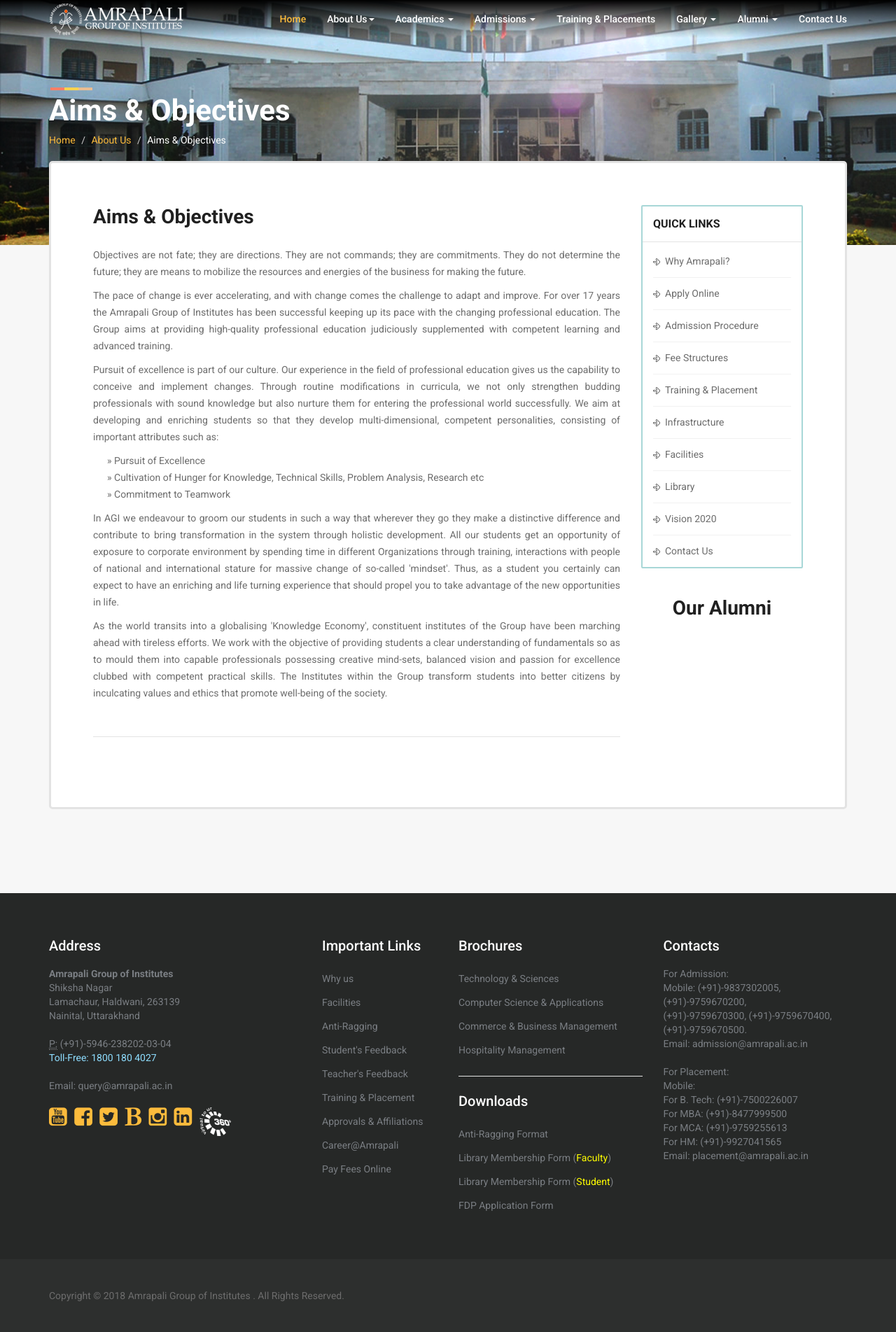
After one commit to navtewari/ai_new, a CodeIgniter app: page /ai_new/index.php/agi/aimsObjectives in a window 1280 px wide. The commit adds this page. Shown: the whole page at 70% size. Run offline with CodeIgniter, Linux system fonts and the light colour scheme; data that the repository does not hold is empty.

Commit message:
updates
updates

```diff
--- a/application/controllers/Agi.php
+++ b/application/controllers/Agi.php
@@ -7,50 +7,33 @@
         parent::__construct();
         $this->load->model('Web_model', 'wm');
     }
-    public function index() {
-        $data_['rnews_'] = $this->get_most_recent_news();
-        $data_['upcoming'] = $this->get_most_recent_upcoming();
-        $data_['announcements'] = $this->get_most_recent_announcements();
-        $data_['alumniProfile']= $this->get_all_alumni_enabled();
-
+    function index() {
+        $data_ = $this->commondata();
         $this->load->view('templates/header');
         $this->load->view('index', $data_);
         $this->load->view('templates/footer');
     }
 
-    public function ceoMessage() {
-        $data_['alumniProfile']= $this->get_all_alumni_enabled();
+    function ceoMessage() {
+        $data_['alumniProfile']= $this->wm->get_all_alumniProfile_distinct();
         $this->load->view('templates/header');
         $this->load->view('ceo-message', $data_);
         $this->load->view('templates/footer');
     }
 
-    function get_most_recent_news() {
-        $this->load->model('Web_model', 'wm');
-        $lnews_ = $this->wm->get_most_recent_news();
-        return $lnews_;
-    }
-    function get_most_recent_upcoming(){
-        $this->load->model('Web_model', 'wm');
-        $upcoming = $this->wm->get_most_recent_upcoming();
-        return $upcoming;
-    }
-    function get_most_recent_announcements(){
-        $this->load->model('Web_model', 'wm');
-        $announcements = $this->wm->get_most_recent_announcements();
-        return $announcements;
+    function aimsObjectives(){
+        $data_['alumniProfile']= $this->wm->get_all_alumniProfile_distinct();
+        $this->load->view('templates/header');
+        $this->load->view('aims-objectives', $data_);
+        $this->load->view('templates/footer');
     }
 
-    function get_after_most_recent_news() {
-        $this->load->model('web_model', 'wm');
-        $rnews_ = $this->wm->get_after_most_recent_news();
-        return $rnews_;
+    function commondata(){
+        $data_['rnews_'] = $this->wm->get_most_recent_news();
+        $data_['upcoming'] = $this->wm->get_most_recent_upcoming();
+        $data_['announcements'] = $this->wm->get_most_recent_announcements();
+        $data_['alumniProfile']= $this->wm->get_all_alumniProfile_distinct();
+
+        return $data_;
     }
-
-    function get_all_alumni_enabled(){
-        $this->load->model('web_model', 'wm');
-        $alumni_ = $this->wm->get_all_alumniProfile_distinct();
-        return $alumni_;
-    }
-
 }
--- /dev/null
+++ b/application/views/aims-objectives.php
@@ -0,0 +1,71 @@
+    <body>
+        <div id="st-container" class="st-container">
+            <div class="st-pusher">
+                <div class="st-content">
+                    <div class="st-content-inner">
+                        <header>
+                            <?php $this->load->view('templates/menu'); ?>
+                        </header>
+
+                        <section class="page-header-wrapper">
+                            <div class="container">
+                                <div class="row">
+                                    <div class="col-md-12">
+                                        <div class="page-header">
+                                            <h1>Aims &amp; Objectives</h1>
+                                        </div>
+                                        <ol class="breadcrumb">
+                                            <li><a href="#">Home</a></li>
+                                            <li><a href="#">About Us</a></li>
+                                            <li class="active">Aims &amp; Objectives</li>
+                                        </ol>
+                                    </div>
+                                </div><!-- /.row -->
+                            </div><!-- /.container-fluid -->
+                        </section>
+
+
+                        <div class="container">
+                            <div class="content-wrapper">
+                                <div class="inner-content">
+                                    <div class="row">
+                                        <div class="col-xs-12 col-md-9 col-sm-8">
+                                            <article class="blog-post-wrapper single-article">
+                                                <header class="entry-header">
+                                                    <h2 class="entry-title"><a href="blog-single.html">Aims &amp; Objectives</a></h2>
+                                                </header><!-- /.entry-header -->
+
+                                                <div class="entry-content">
+                                                    <p>
+                                                        Objectives are not fate; they are directions. They are not commands; they are commitments. They do not determine the future; they are means to mobilize the resources and energies of the business for making the future.
+                                                    </p>
+                                                    <p>
+                                                        The pace of change is ever accelerating, and with change comes the challenge to adapt and improve. For over 17 years the Amrapali Group of Institutes has been successful keeping up its pace with the changing professional education. The Group aims at providing high-quality professional education judiciously supplemented with competent learning and advanced training.
+                                                    </p>
+
+                                                    <p>
+                                                        Pursuit of excellence is part of our culture. Our experience in the field of professional education gives us the capability to conceive and implement changes. Through routine modifications in curricula, we not only strengthen budding professionals with sound knowledge but also nurture them for entering the professional world successfully. We aim at developing and enriching students so that they develop multi-dimensional, competent personalities, consisting of important attributes such as:
+                                                        <p style="margin-left: 20px;">
+                                                            » Pursuit of Excellence <br>
+                                                            » Cultivation of Hunger for Knowledge, Technical Skills, Problem Analysis, Research etc <br>
+                                                            » Commitment to Teamwork
+                                                        </p>
+                                                    </p>
+
+                                                    <p>In AGI we endeavour to groom our students in such a way that wherever they go they make a distinctive difference and contribute to bring transformation in the system through holistic development. All our students get an opportunity of exposure to corporate environment by spending time in different Organizations through training, interactions with people of national and international stature for massive change of so-called 'mindset'. Thus, as a student you certainly can expect to have an enriching and life turning experience that should propel you to take advantage of the new opportunities in life.</p>
+
+                                                    <p>
+                                                        As the world transits into a globalising 'Knowledge Economy', constituent institutes of the Group have been marching ahead with tireless efforts. We work with the objective of providing students a clear understanding of fundamentals so as to mould them into capable professionals possessing creative mind-sets, balanced vision and passion for excellence clubbed with competent practical skills. The Institutes within the Group transform students into better citizens by inculcating values and ethics that promote well-being of the society.
+                                                    </p>
+                                                </div><!-- /.entry-content -->
+                                            </article>
+                                        </div><!-- /.col-md-9 -->
+
+                                        <div class="col-xs-12 col-md-3 col-sm-4" align="center">
+                                            <?php $this->load->view('templates/quick-links');?>
+                                            <?php $this->load->view('templates/alumni-img-scroll');?>
+                                        </div><!-- /.col-md-3 -->
+                                    </div><!-- /.row -->
+                                </div><!-- /.inner-content -->
+                            </div><!-- /.content-wrapper -->
+                        </div><!-- /.container -->
--- a/application/views/templates/menu-mobile.php
+++ b/application/views/templates/menu-mobile.php
@@ -10,7 +10,7 @@
                 <li><a href="#">About <i class="fa fa-arrow-down"></i></a>
                     <ul style="background: #444444">
                         <li><a href="#">CEO's Message</a></li>
-                        <li><a href="#">Aims & Objectives</a></li>
+                        <li><a href="#">Aims &amp; Objectives</a></li>
                         <li><a href="#">Academic Advisory Council</a></li>
                         <li><a href="#">Administration</a></li>
                         <li><a href="#">Vision 2020</a></li>
@@ -21,9 +21,9 @@
 
                 <li><a href="#">Faculty <i class="fa fa-arrow-down"></i></a>
                     <ul style="background: #444444">
-                        <li><a href="#">Technology & Sciences</a></li>
-                        <li><a href="#">Computer Science & Applications</a></li>
-                        <li><a href="#">Commerce & Business Management</a></li>
+                        <li><a href="#">Technology &amp; Sciences</a></li>
+                        <li><a href="#">Computer Science &amp; Applications</a></li>
+                        <li><a href="#">Commerce &amp; Business Management</a></li>
                         <li><a href="#">Hospitality Management</a></li>
                         <li><a href="#">B.Ed</a></li>
                     </ul>
@@ -38,7 +38,7 @@
                         <li><a href="#">FAQ's</a></li>
                     </ul>
                 </li>
-                <li><a href="#">Training & Placements</a></li>
+                <li><a href="#">Training &amp; Placements</a></li>
                 <li><a href="#"> <i class="fa fa-arrow-down"></i>Gallery</a>
                     <ul style="background: #444444">
                         <li><a href="#">Photos</a></li>
--- a/application/views/templates/menu.php
+++ b/application/views/templates/menu.php
@@ -21,8 +21,8 @@
                     <div class="submenu-wrapper submenu-wrapper-topbottom">
                         <div class="submenu-inner  submenu-inner-topbottom">
                             <ul class="dropdown-menu">
-                                <li><a href="<?php echo site_url() . '/Agi/ceoMessage'; ?>">CEO's Message</a></li>
-                                <li><a href="#">Aims & Objectives</a></li>
+                                <li><a href="<?php echo site_url('/Agi/ceoMessage'); ?>">CEO's Message</a></li>
+                                <li><a href="<?php echo site_url('/Agi/aimsObjectives'); ?>">Aims &amp; Objectives</a></li>
                                 <li><a href="#">Academic Advisory Council</a></li>
                                 <li><a href="#">Administration</a></li>
                                 <li><a href="#">Vision 2020</a></li>
@@ -41,9 +41,9 @@
                                 <div class='col-sm-8'>
                                     <h3 style='color:#fff'>Faculty</h3>
                                     <ul class="dropdown-menu">
-                                        <li><a href="#">Technology & Sciences</a></li>
-                                        <li><a href="#">Computer Science & Applications</a></li>
-                                        <li><a href="#">Commerce & Business Management</a></li>
+                                        <li><a href="#">Technology &amp; Sciences</a></li>
+                                        <li><a href="#">Computer Science &amp; Applications</a></li>
+                                        <li><a href="#">Commerce &amp; Business Management</a></li>
                                         <li><a href="#">Hospitality Management</a></li>
                                         <li><a href="#">B.Ed</a></li>
                                     </ul>
@@ -86,7 +86,7 @@
                         </div><!-- /.submenu-inner -->
                     </div> <!-- /.submenu-wrapper -->
                 </li>
-                <li><a href="#">Training & Placements</a></li>
+                <li><a href="#">Training &amp; Placements</a></li>
                 <li class="dropdown"><a href="#" >Gallery <b class="caret"></b></a>
                     <!-- submenu-wrapper -->
                     <div class="submenu-wrapper submenu-wrapper-topbottom">
--- a/application/views/templates/quick-links.php
+++ b/application/views/templates/quick-links.php
@@ -6,11 +6,11 @@
                                                         <li><a href="#">Apply Online</a></li>
                                                         <li><a href="#">Admission Procedure</a></li>
                                                         <li><a href="#">Fee Structures</a></li>
-                                                        <li><a href="#">Training & Placement</a></li>
+                                                        <li><a href="#">Training &amp; Placement</a></li>
                                                         <li><a href="#">Infrastructure</a></li>
                                                         <li><a href="#">Facilities</a></li>
                                                         <li><a href="#">Library</a></li>
-                                                        <li><a href="#">Vision 2020/a></li>
+                                                        <li><a href="#">Vision 2020</a></li>
                                                         <li><a href="#">Contact Us</a></li>
                                                     </ul>
                                                 </aside>
```
Also changed, not shown: application/views/index.php (+6 -6 lines).
